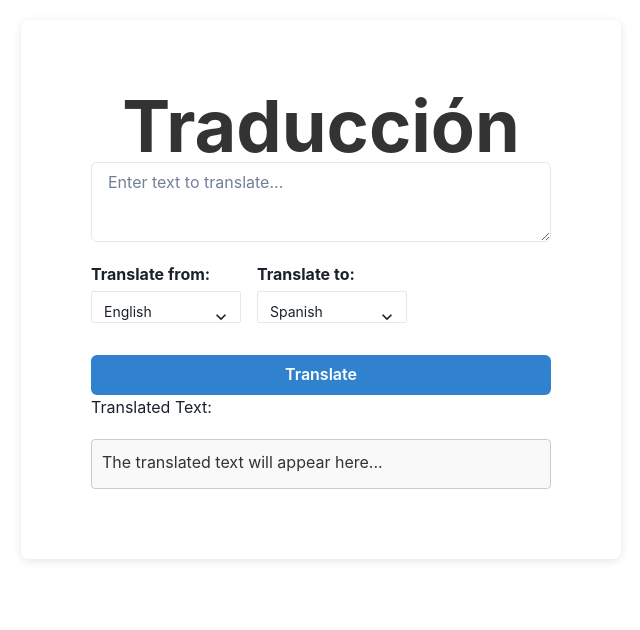
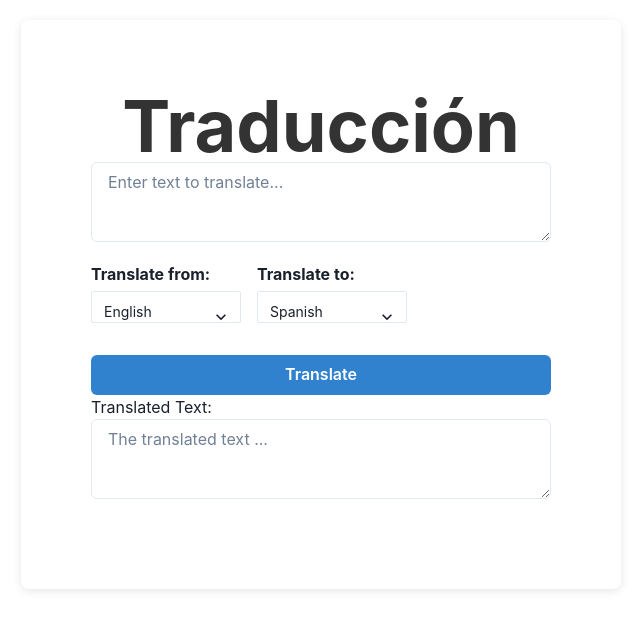
Before and after one commit to Mayankp11/language-translator, a React (Vite) app: page / in a window 1280 px wide. Shown: the top 630 px of the page, without its empty margins (319-959 px from the left). Built offline with nearby package versions, Linux system fonts and the light colour scheme.

Commit message:
Added TranslatedText component

```diff
--- a/src/App.tsx
+++ b/src/App.tsx
@@ -4,6 +4,7 @@ import LanguageSelect from "./components/LanguageSelect";
 import "./App.css";
 import TranslationLogic from "./services/TranslationLogic";
 import { Heading, HStack } from "@chakra-ui/react";
+import TranslatedText from "./components/TranslatedText";
 
 const App: React.FC = () => {
   const [text, setText] = useState<string>(""); // user input text
@@ -31,6 +32,7 @@ const App: React.FC = () => {
           selectedLanguage={sourceLang}
           onLanguageChange={(e) => setSourcelang(e.target.value)}
         />
+
         {/* Translation to */}
         <LanguageSelect
           label="Translate to:"
@@ -49,11 +51,7 @@ const App: React.FC = () => {
 
       {/* Display translated text in a box */}
       <h2>Translated Text:</h2>
-      <div className="translated-box">
-        {translatedText
-          ? translatedText
-          : "The translated text will appear here..."}
-      </div>
+      <TranslatedText translatedText = {translatedText}/>
     </div>
   );
 };
--- /dev/null
+++ b/src/components/TranslatedText.tsx
@@ -0,0 +1,21 @@
+import {  Textarea } from "@chakra-ui/react";
+
+interface TranslatedTextProps {
+    translatedText: string;
+  }
+
+const TranslatedText: React.FC<TranslatedTextProps> = ({translatedText}) => {
+  return (
+      <Textarea
+        value = {translatedText }
+        isReadOnly //Because text will only be dispalyed
+        size = 'md'
+        variant = "outline"
+        placeholder = "The translated text ..."
+        // _placeholder={{ color: 'gray.400' }}
+      />
+
+  );
+};
+
+export default TranslatedText;
```
